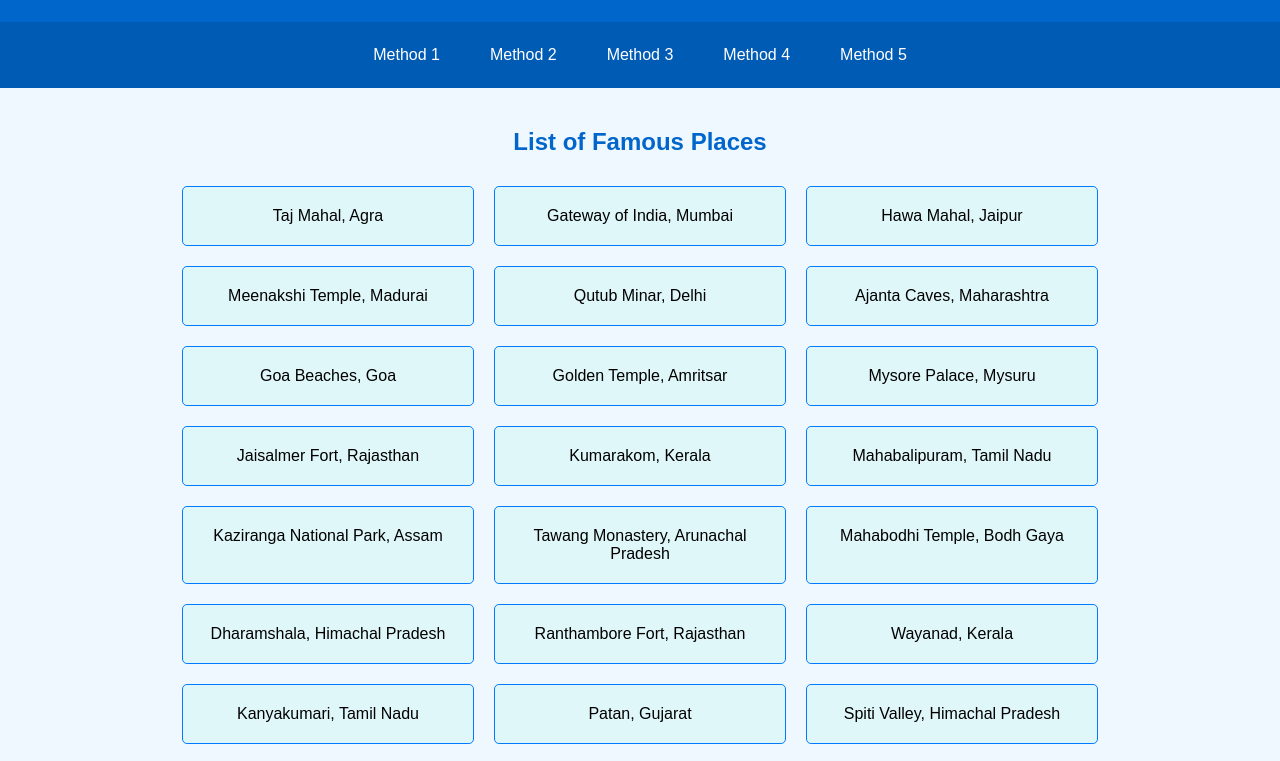
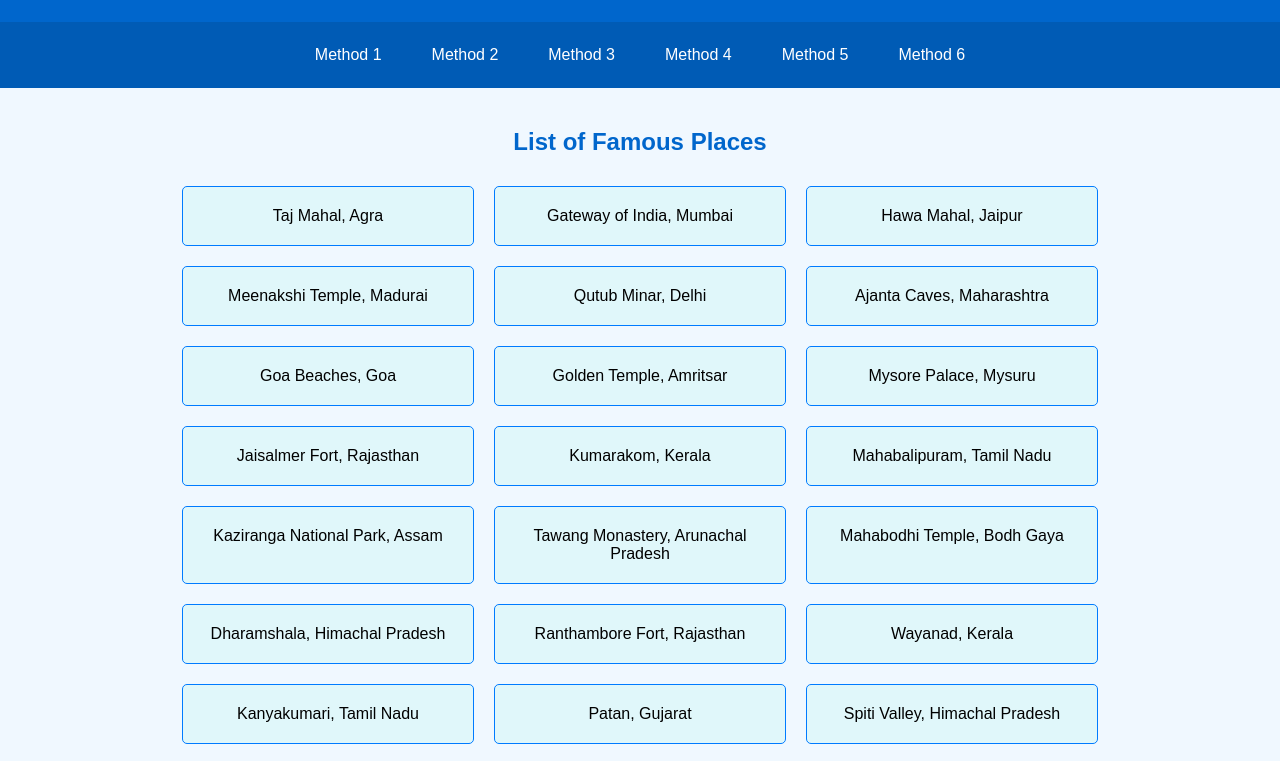
Before and after one commit to algsoch/algsoch-trip, a plain HTML site: page index.html in a window 1280 px wide. Shown: the part 88-849 px from the top of the page. Drawn offline with Linux system fonts and the light colour scheme.

Commit message:
Update index.html

```diff
--- a/index.html
+++ b/index.html
@@ -88,6 +88,7 @@
         <a href="p4.html">Method 3</a>
         <a href="p1.html">Method 4</a>
         <a href="p2.html">Method 5</a>
+        <a href="d.html">Method 6</a>
     </nav>
     <div class="container">
         <h2>List of Famous Places</h2>
```
